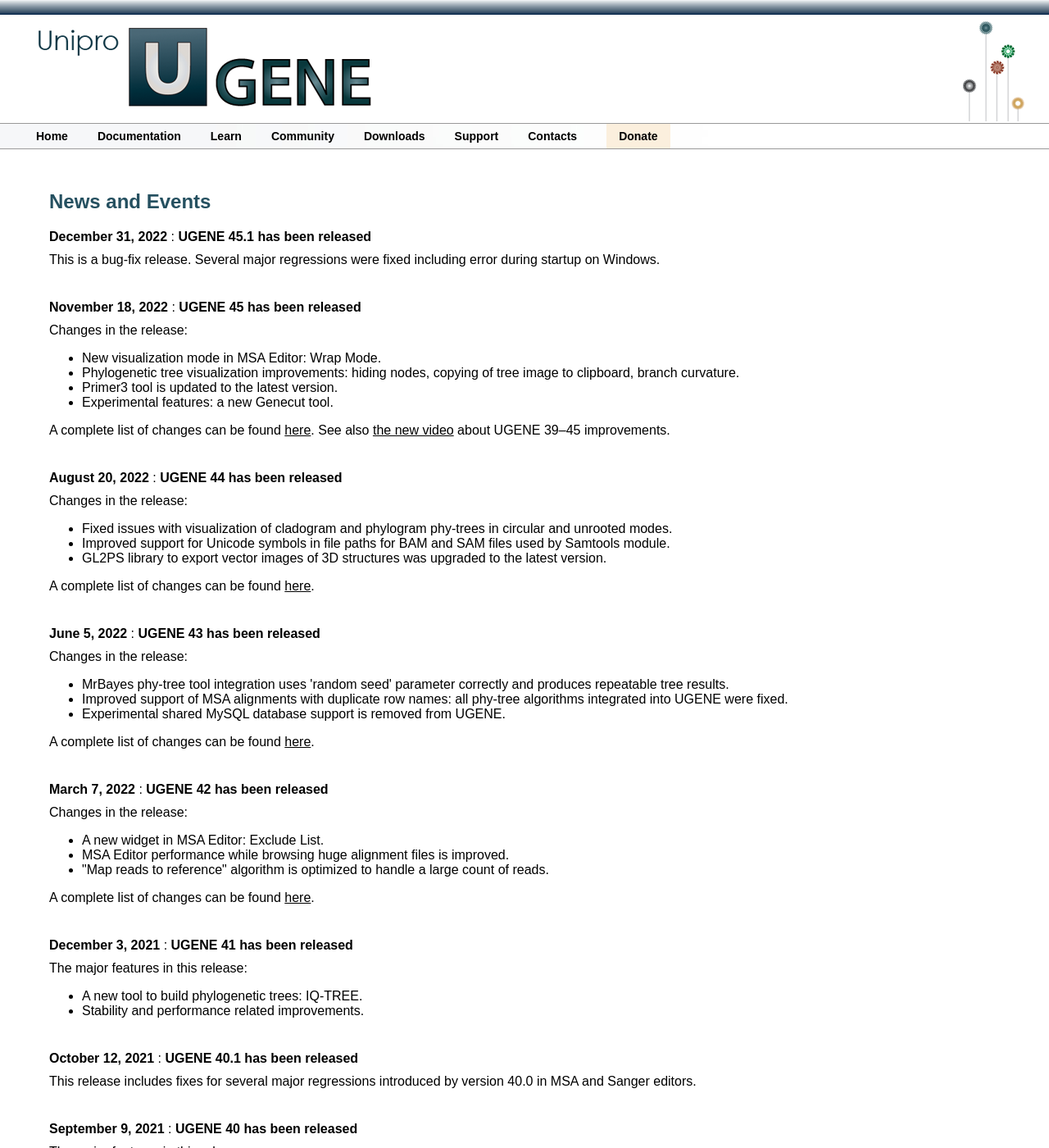
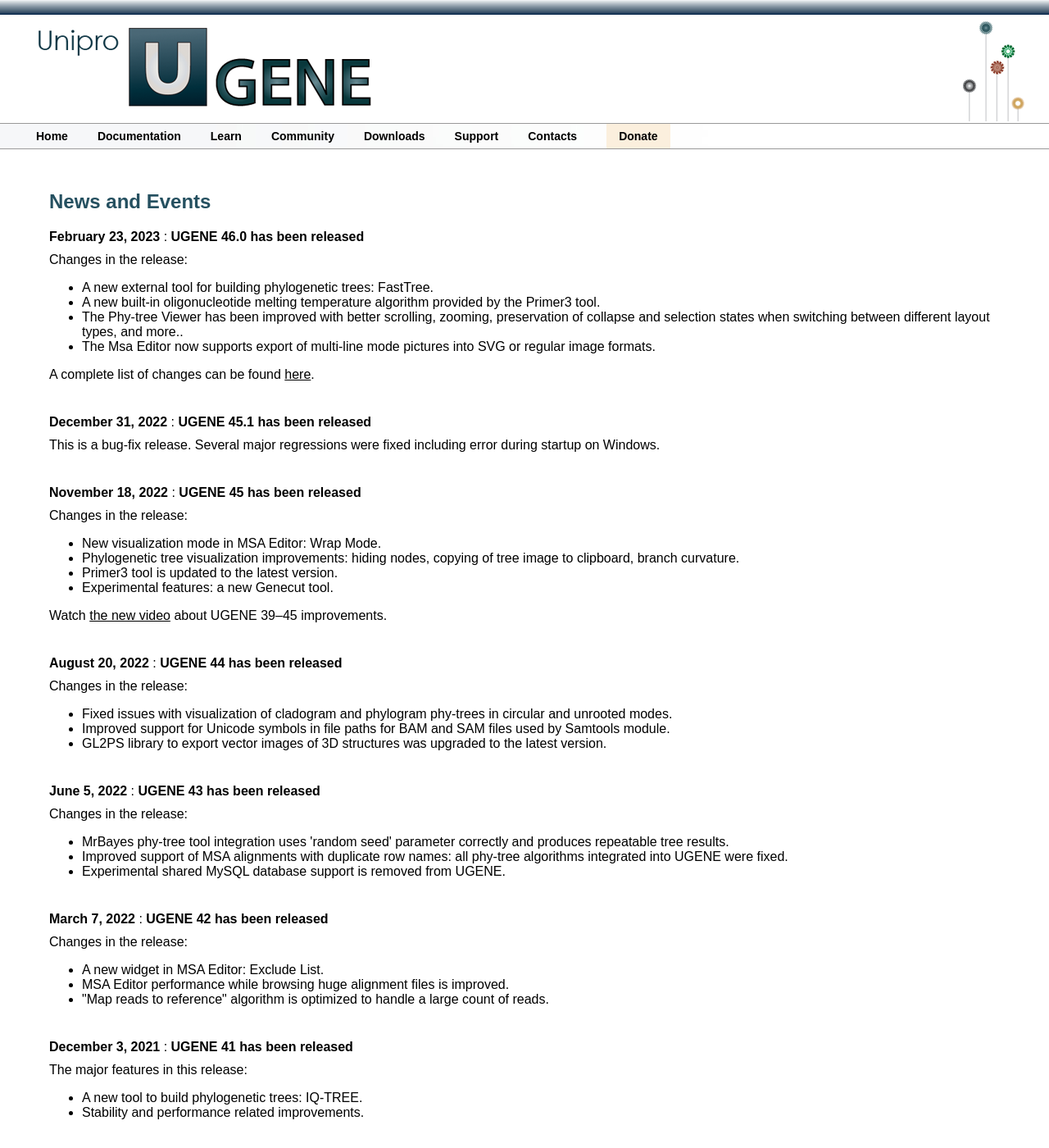
Before and after one commit to ugeneunipro/ugeneunipro.github.io, a Jekyll site: the page built from docs/news.html, in a window 1280 px wide and 1400 px high. Shown: the whole window at 82% size. Built offline with Jekyll 4.4.1, drawn with Linux system fonts in a browser that asks for light colours; some of the changed text lies outside the part shown.

Commit message:
Version release: 46.0

```diff
--- a/docs/_config.yml
+++ b/docs/_config.yml
@@ -1,24 +1,24 @@
 baseurl: ""
 
-current_year: 2022
+current_year: 2023
 
 plugins:
   - jekyll-sitemap
 
 # UGENE variables
 ugene:
-  release_version: "45.1"
-  release_date_MMM_YYYY_ru: "Декабрь, 2022"
-  release_date_MMM_YYYY_tr: "Aralık, 2022"
-  release_date_MMM_YYYY_en: "December, 2022"
+  release_version: "46.0"
+  release_date_MMM_YYYY_ru: "Февраль, 2023"
+  release_date_MMM_YYYY_tr: "Şubat, 2023"
+  release_date_MMM_YYYY_en: "February, 2023"
   doc_version: ""
   # Download links
-  download_link_ugene_latest_linux_x86_64_portable: "https://github.com/ugeneunipro/ugene/releases/download/45.1/ugene-45.1-linux-x86-64.tar.gz"
-  download_link_ugene_latest_mac_x86_64_portable: "https://github.com/ugeneunipro/ugene/releases/download/45.1/ugene-45.1-mac-x86-64.dmg"
-  download_link_ugene_latest_sources_gz: "https://github.com/ugeneunipro/ugene/archive/refs/tags/45.1.tar.gz"
-  download_link_ugene_latest_sources_zip: "https://github.com/ugeneunipro/ugene/archive/refs/tags/45.1.zip"
-  download_link_ugene_latest_win_x86_64: "https://github.com/ugeneunipro/ugene/releases/download/45.1/ugene-45.1-win-x86-64.exe"
-  download_link_ugene_latest_win_x86_64_portable: "https://github.com/ugeneunipro/ugene/releases/download/45.1/ugene-45.1-win-x86-64.zip"
+  download_link_ugene_latest_linux_x86_64_portable: "https://github.com/ugeneunipro/ugene/releases/download/46.0/ugene-46.0-linux-x86-64.tar.gz"
+  download_link_ugene_latest_mac_x86_64_portable: "https://github.com/ugeneunipro/ugene/releases/download/46.0/ugene-46.0-mac-x86-64.dmg"
+  download_link_ugene_latest_sources_gz: "https://github.com/ugeneunipro/ugene/archive/refs/tags/46.0.tar.gz"
+  download_link_ugene_latest_sources_zip: "https://github.com/ugeneunipro/ugene/archive/refs/tags/46.0.zip"
+  download_link_ugene_latest_win_x86_64: "https://github.com/ugeneunipro/ugene/releases/download/46.0/ugene-46.0-win-x86-64.exe"
+  download_link_ugene_latest_win_x86_64_portable: "https://github.com/ugeneunipro/ugene/releases/download/46.0/ugene-46.0-win-x86-64.zip"
   next_release_tracker_link: "https://ugene.dev/tracker/issues/?filter=14952"
   static:
     cite_link: "https://doi.org/10.1093/bioinformatics/bts091"
--- a/docs/news.html
+++ b/docs/news.html
@@ -7,6 +7,24 @@
     <h2>News and Events<br/></h2>
 
     <div class="news-block">
+        <b>February 23, 2023</b> : <b> <a name="r46"> </a> UGENE 46.0 has been released</b>
+        <p>Changes in the release:</p>
+        <ul>
+            <li>A new external tool for building phylogenetic trees: FastTree.</li>
+
+            <li>A new built-in oligonucleotide melting temperature algorithm provided by the Primer3 tool.</li>
+
+            <li>
+                The Phy-tree Viewer has been improved with better scrolling, zooming, preservation of collapse and selection
+                states when switching between different layout types, and more..
+            </li>
+
+            <li>The Msa Editor now supports export of multi-line mode pictures into SVG or regular image formats.</li>
+        </ul>
+        <p>A complete list of changes can be found <a href="/changelist.html">here</a>. </p>
+    </div>
+
+    <div class="news-block">
         <b>December 31, 2022</b> : <b> <a name="r45_1"> </a> UGENE 45.1 has been released</b>
         <p>This is a bug-fix release. Several major regressions were fixed including error during startup on Windows.</p>
     </div>
@@ -22,8 +40,7 @@
             <li>Experimental features: a new Genecut tool.</li>
         </ul>
         <p>
-            A complete list of changes can be found <a href="/changelist.html">here</a>. See also
-            <a href="https://youtu.be/QGdLJNL66mc" target="_blank">the new video</a> about UGENE 39–45 improvements.
+            Watch <a href="https://youtu.be/QGdLJNL66mc" target="_blank">the new video</a> about UGENE 39–45 improvements.
         </p>
     </div>
 
@@ -36,7 +53,6 @@
             <li>Improved support for Unicode symbols in file paths for BAM and SAM files used by Samtools module.</li>
             <li>GL2PS library to export vector images of 3D structures was upgraded to the latest version.</li>
         </ul>
-        <p>A complete list of changes can be found <a href="/changelist.html">here</a>. </p>
     </div>
 
     <div class="news-block">
@@ -48,7 +64,6 @@
             <li>Improved support of MSA alignments with duplicate row names: all phy-tree algorithms integrated into UGENE were fixed.</li>
             <li>Experimental shared MySQL database support is removed from UGENE.</li>
         </ul>
-        <p>A complete list of changes can be found <a href="/changelist.html">here</a>. </p>
     </div>
 
     <div class="news-block">
@@ -60,7 +75,6 @@
             <li>MSA Editor performance while browsing huge alignment files is improved.</li>
             <li>"Map reads to reference" algorithm is optimized to handle a large count of reads.</li>
         </ul>
-        <p>A complete list of changes can be found <a href="/changelist.html">here</a>. </p>
     </div>
 
     <div class="news-block">
@@ -161,14 +175,8 @@
         </ul>
 
 
-        <p>A complete list of changes can be found&nbsp;<a href="/changelist.html">here</a>. See also <a
-                href="https://youtu.be/FnddLWOQgEE" target="_blank">the new video</a> about UGENE 36, 37 and 38 improvements.</p>
-
-
-        <p></p>
-        <p></p></div>
-
-
+        <p>See also <a href="https://youtu.be/FnddLWOQgEE" target="_blank">the new video</a> about UGENE 36, 37 and 38 improvements.</p>
+    </div>
     <br/>
     <br/>
 
@@ -189,9 +197,6 @@
                 <li>The objects naming has been improved in the Project View.</li>
             </ul>
         </div>
-        <div class="features_descr_text">A complete list of changes can be found&nbsp;<a
-                href="/changelist.html">here</a>.
-        </div>
         <div class="features_descr_text">See also <a href="https://youtu.be/0ciZr6bLdkM" target="_blank">the second video</a> about UGENE 33, 34, and 35
             improvements.
         </div>
@@ -217,9 +222,6 @@
                 <li>Workflow Designer: copied Dashboards now opens correctly;</li>
                 <li>User interface: an option to add a Desktop icon from Help menu.</li>
             </ul>
-        </div>
-        <div class="features_descr_text">A complete list of changes can be found&nbsp;<a
-                href="/changelist.html">here</a>.
         </div>
         <div class="features_descr_text">See also a <a href="https://www.youtube.com/watch?v=tjV-Hv6BF9s&amp;feature=youtu.be" target="_blank"
         >new video</a> about recent improvements in UGENE.
```
Also changed, not shown: docs/changelist.html (+25 -0 lines), docs/ru/changelist.html (+19 -0 lines), docs/ru/news.html (+16 -4 lines).
